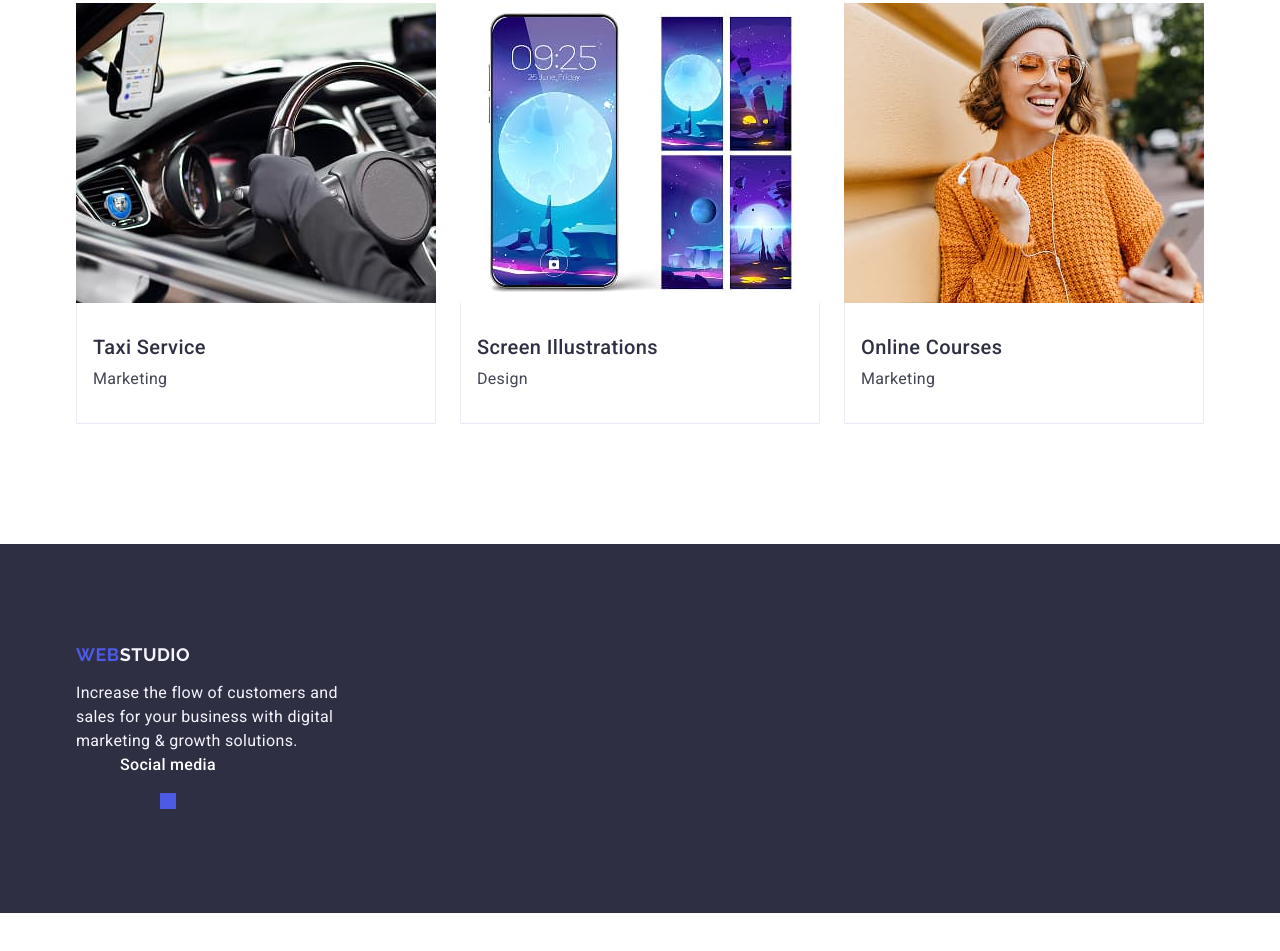
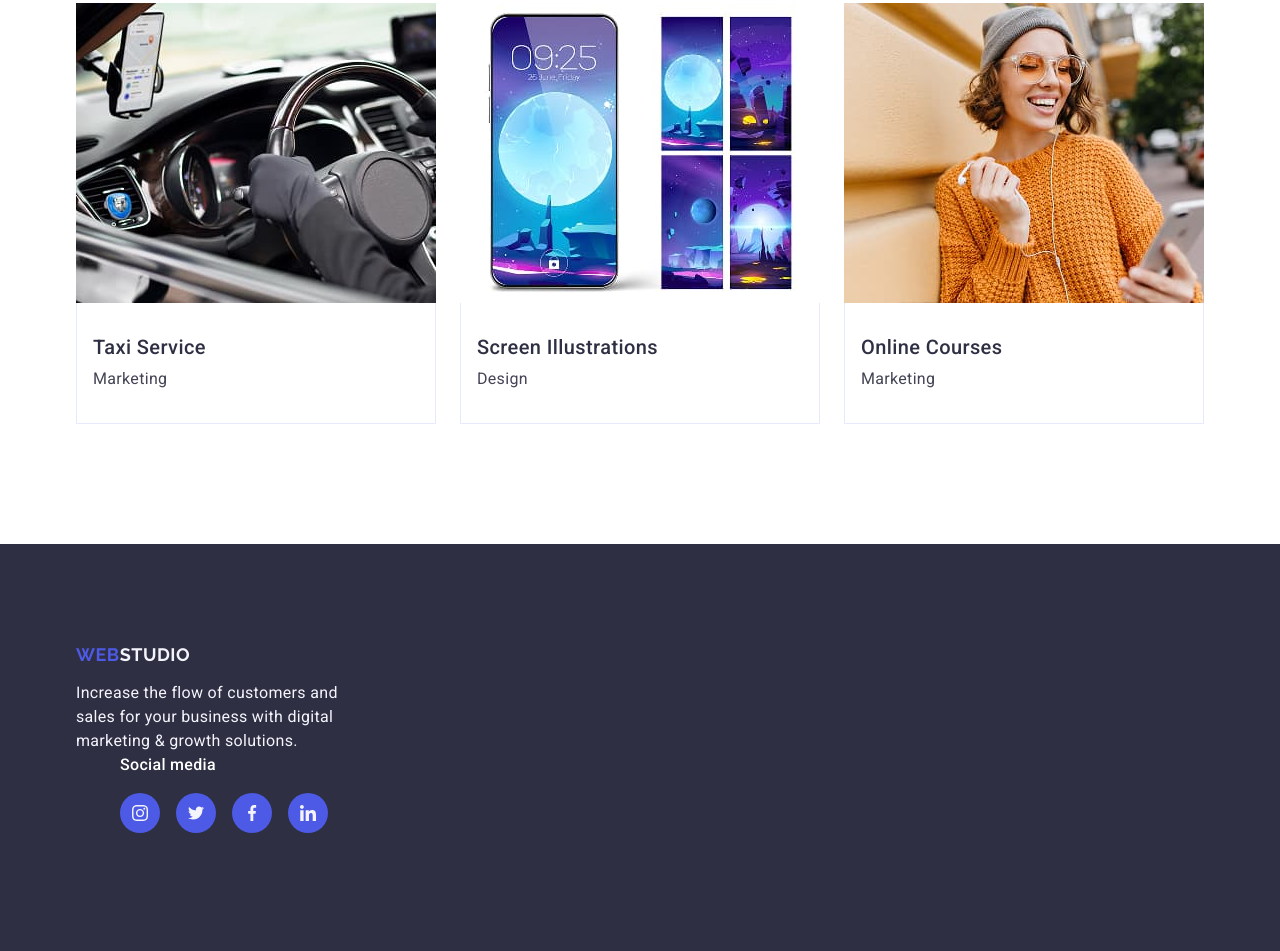
Before and after one commit to AlinaMitr/goit-markup-hw-04, a plain HTML site: page index.html in a window 1280 px wide. Shown: the part 2639-3590 px from the top of the page. Before the commit the page ends 3552 px from the top, so only its background shows below. Drawn offline with nearby package versions, Linux system fonts and the light colour scheme.

Commit message:
corrected errors

```diff
--- a/css/styles.css
+++ b/css/styles.css
@@ -480,22 +480,22 @@ img {
   color: #fff;
   margin-bottom: 16px;
 }
-.icon-team {
+.icon-footer {
   display: flex;
   gap: 16px;
 }
 .icon-team-item {
-  width: 40px;
-  height: 40px;
 }
 .footer-icon-link {
   width: 100%;
   height: 100%;
   background-color: #4d5ae5;
-  border-radius: 3%;
+  border-radius: 50%;
   display: flex;
   align-items: center;
   justify-content: center;
+  width: 40px;
+  height: 40px;
 }
 .footer-icon-link:hover,
 .footer-icon-link:focus {
--- a/index.html
+++ b/index.html
@@ -147,7 +147,6 @@
                 <h3 class="team-title">Mark Guerrero</h3>
                 <p class="team-text">Product Designer</p>
 
-
                 <ul class="icon-team">
                   <li class="icon-team-item">
                     <a href="#" target="_blank" class="team-icon-link">
@@ -192,7 +191,6 @@
                 <h3 class="team-title">Tom Ford</h3>
                 <p class="team-text">Frontend Developer</p>
 
-
                 <ul class="icon-team">
                   <li class="icon-team-item">
                     <a href="#" target="_blank" class="team-icon-link">
@@ -236,7 +234,6 @@
                 <h3 class="team-title">Camila Garcia</h3>
                 <p class="team-text">Marketing</p>
 
-
                 <ul class="icon-team">
                   <li class="icon-team-item">
                     <a href="#" target="_blank" class="team-icon-link">
@@ -279,7 +276,6 @@
               <div class="container-team-member">
                 <h3 class="team-title">Daniel Wilson</h3>
                 <p class="team-text">UI Designer</p>
-
 
                 <ul class="icon-team">
                   <li class="icon-team-item">
@@ -440,11 +436,31 @@
       </div>
       <div class="footer-container">
         <p class="footer-text-container">Social media</p>
-<ul class="icon-team">
-  <li><a class="footer-icon-link" href="#"><svg class="icon" width="16" height="16"><use href="./images/icons-i.svg#instagram></use></svg></a></li>
-  <li><a class="footer-icon-link" href="#"><svg class="icon" width="16" height="16"><use href="./images/icons-i.svg#twitter></use></svg></a></li>
-  <li><a class="footer-icon-link" href="#"><svg class="icon" width="16" height="16"><use href="./images/icons-i.svg#facebook></use></svg></a></li>
-  <li><a class="footer-icon-link" href="#"><svg class="icon" width="16" height="16"><use href="./images/icons-i.svg#linkedin></use></svg></a></li>
+        <ul class="icon-footer">
+          <li class="icon-footer-item">
+            <a class="footer-icon-link" href="#"
+              ><svg class="icon" width="16" weight="16">
+                <use href="./images/icons-i.svg#instagram"></use></svg
+            ></a>
+          </li>
+          <li class="icon-footer-item">
+            <a class="footer-icon-link" href="#"
+              ><svg class="icon" width="16" weight="16">
+                <use href="./images/icons-i.svg#twitter"></use></svg
+            ></a>
+          </li>
+          <li class="icon-footer-item">
+            <a class="footer-icon-link" href="#"
+              ><svg class="icon" width="16" weight="16">
+                <use href="./images/icons-i.svg#facebook"></use></svg
+            ></a>
+          </li>
+          <li class="icon-footer-item">
+            <a class="footer-icon-link" href="#"
+              ><svg class="icon" width="16" weight="16">
+                <use href="./images/icons-i.svg#linkedin"></use></svg
+            ></a>
+          </li>
         </ul>
       </div>
     </footer>
```
Lines whose indentation alone changed are shown as unchanged.
